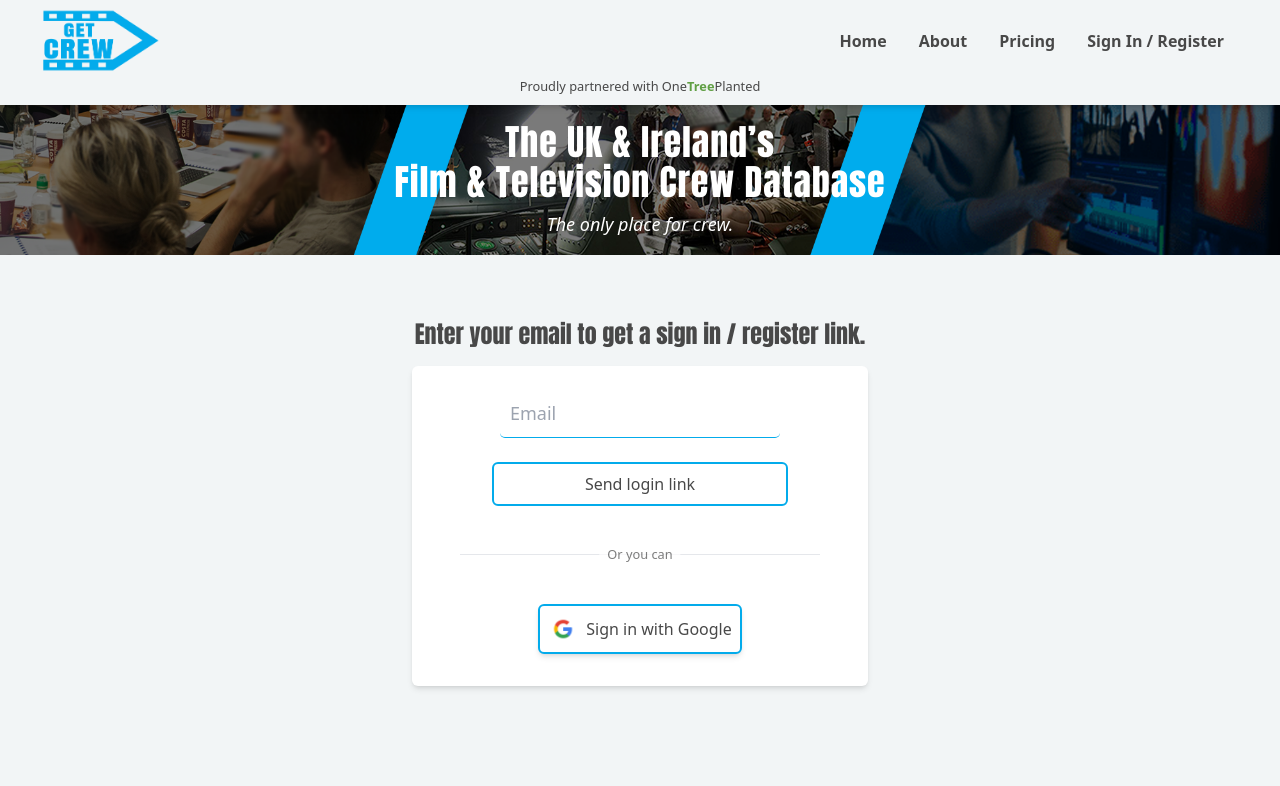
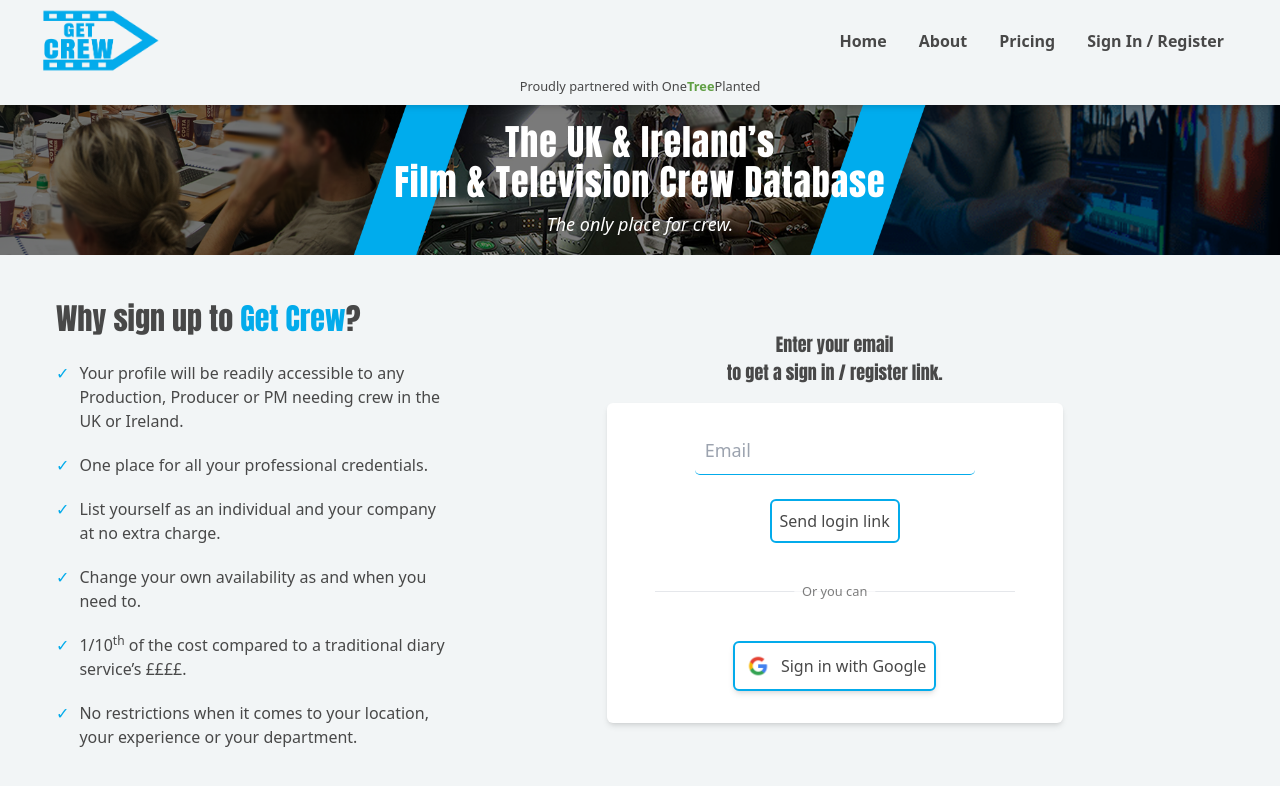
Before and after one commit to sdbxsdb/we-are-crew, a Next.js app: page /my-crew in a window 1280 px wide. Shown: the top 786 px of the page. Built offline with nearby package versions, Linux system fonts and the light colour scheme; no server answers; the database is empty.

Commit message:
signin page updated

```diff
--- a/components/Auth.js
+++ b/components/Auth.js
@@ -59,16 +59,60 @@ export default function Auth() {
       <div className="">
         <Banner />
       </div>
-      <div className="flex item-center justify-center ">
-        <div className="flex justify-center items-center md:h-[calc(100vh-307px)] ">
-          <div className="flex flex-col items-center mt-12 md:mt-0 px-4">
-            <h1 className="mb-4 text-2xl text-center">
-              Enter your email to get a sign in / register link.
+      <div className="flex item-center justify-center">
+        <div className="flex justify-between w-full max-w-[1200px] items-center md:h-[calc(100vh-256px)] px-4">
+          <div className="flex flex-col-reverse md:flex-row w-full">
+            <div className="w-full mt-12 md:mt-4 md:w-4/12 flex flex-col items-start justify-center aboutPage">
+              <h1 className="text-3xl md:text-left text-center w-full mb-6">
+                Why sign up to{" "}
+                <span className="text-wearecrewBlue">Get Crew</span>?
               </h1>
-
-            <div className="bg-white rounded-md shadow-md flex flex-col items-center justify-center pt-4 pb-8">
-              <form className="w-full px-8 md:px-20 mb-12">
-                <div className="mb-2 rounded-md p-2 styledList w-full">
+              <div className="aboutPageListTicks">
+                <ul>
+                  <li>
+                    <p>
+                      Your profile will be readily accessible to any Production,
+                      Producer or PM needing crew in the UK or Ireland.
+                    </p>
+                  </li>
+                  <li>
+                    <p>
+                      One place for all your professional credentials.
+                    </p>
+                  </li>
+                  <li>
+                    <p>
+                      List yourself as an individual and your company at no extra
+                      charge.
+                    </p>
+                  </li>
+                  <li>
+                    <p>
+                      Change your own availability as and when you need to.
+                    </p>
+                  </li>
+                  <li>
+                    <p>
+                      1/10<sup>th</sup> of the cost compared to a traditional
+                      diary service’s ££££.
+                    </p>
+                  </li>
+                  <li>
+                    <p>
+                      No restrictions when it comes to your location, your
+                      experience or your department.
+                    </p>
+                  </li>
+                </ul>
+              </div>
+            </div>
+            <div className="flex flex-1 flex-col justify-center items-center mt-8 md:mt-0 px-4">
+              <h1 className="mb-4 text-lg text-center">
+                Enter your email <br/> to get a sign in / register link.
+              </h1>
+              <div className="bg-white w-full md:w-auto rounded-md shadow-md flex flex-col items-center justify-center pt-4 pb-8">
+                <form className="w-full px-8 md:px-20 mb-12 flex flex-col justify-center items-center">
+                  <div className="mb-2 rounded-md p-2 styledList">
                     <input
                       className="inputField"
                       type="email"
@@ -116,6 +160,7 @@ export default function Auth() {
               </div>
             </div>
           </div>
+        </div>
         {showCheckEmail && (
           <div className="w-screen h-screen absolute bg-white bg-opacity-80 flex flex-col justify-center items-center top-0 left-0 z-3000 gap-y-6 p-4">
             <h1 className="text-3xl text-center">
```
Lines whose indentation alone changed are shown as unchanged.
